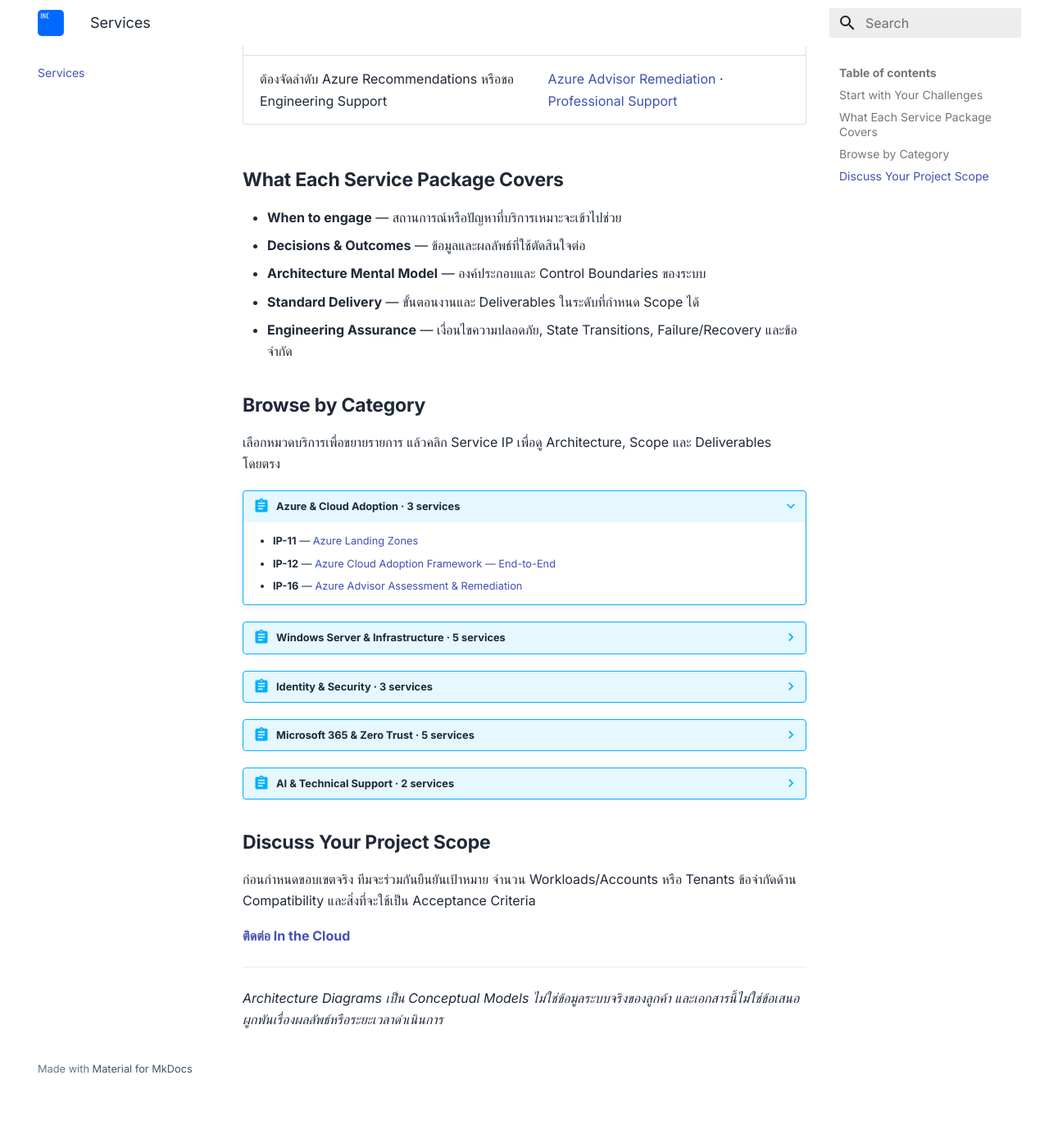
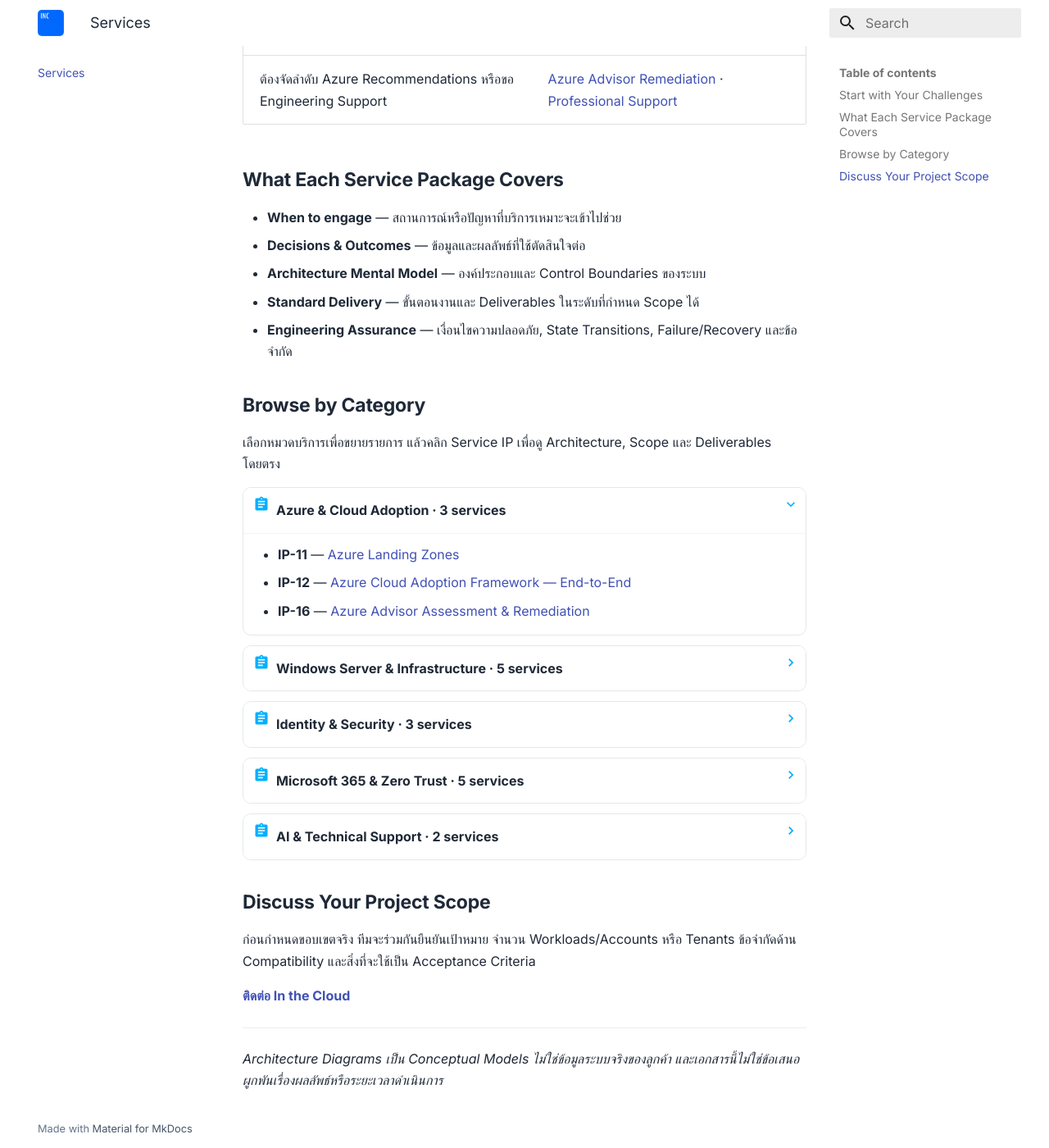
Before and after one commit to inthecloudth/service-catalog, an MkDocs documentation site: the page built from docs/services/index.md, in a window 1280 px wide and 1400 px high, scrolled down 898 px. Shown: the whole window at 82% size. Built offline with MkDocs 1.6.1 and Material for MkDocs 9.7.7, drawn with Linux system fonts in a browser that asks for light colours; before the commit the page ends 2224 px from its top, so only the background shows below that.

Commit message:
style: add clean expandable service category cards

```diff
--- a/docs/stylesheets/extra.css
+++ b/docs/stylesheets/extra.css
@@ -115,3 +115,42 @@
   object-fit: cover;
   display: block;
 }
+
+/* Service category browser: compact, accessible expandable rows. */
+.md-typeset details.abstract {
+  border: 1px solid #e5e7eb;
+  border-radius: 10px;
+  background-color: #ffffff;
+  box-shadow: none;
+  overflow: hidden;
+  margin: 12px 0;
+}
+
+.md-typeset details.abstract > summary {
+  background-color: #ffffff;
+  color: #1f2937;
+  font-size: 16px;
+  font-weight: 600;
+  padding-top: 14px;
+  padding-bottom: 14px;
+}
+
+.md-typeset details.abstract > summary:hover {
+  background-color: #f8fafc;
+}
+
+.md-typeset details.abstract > summary:focus-visible {
+  outline: 2px solid #2563eb;
+  outline-offset: -2px;
+}
+
+.md-typeset details.abstract[open] > summary {
+  border-bottom: 1px solid #f1f5f9;
+}
+
+.md-typeset details.abstract ul {
+  margin-top: 12px;
+  margin-bottom: 16px;
+  font-size: 16px;
+  line-height: 1.65;
+}
```
